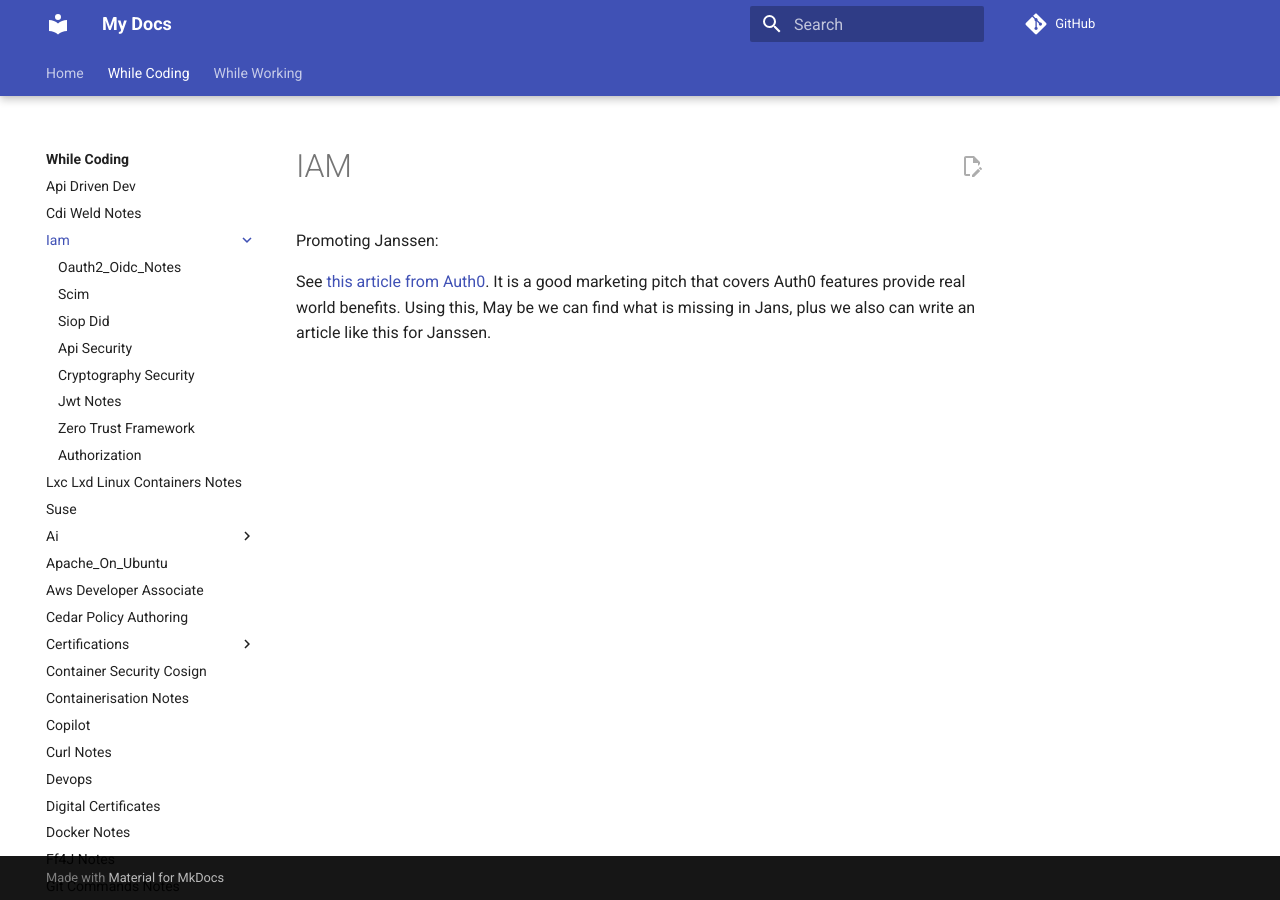
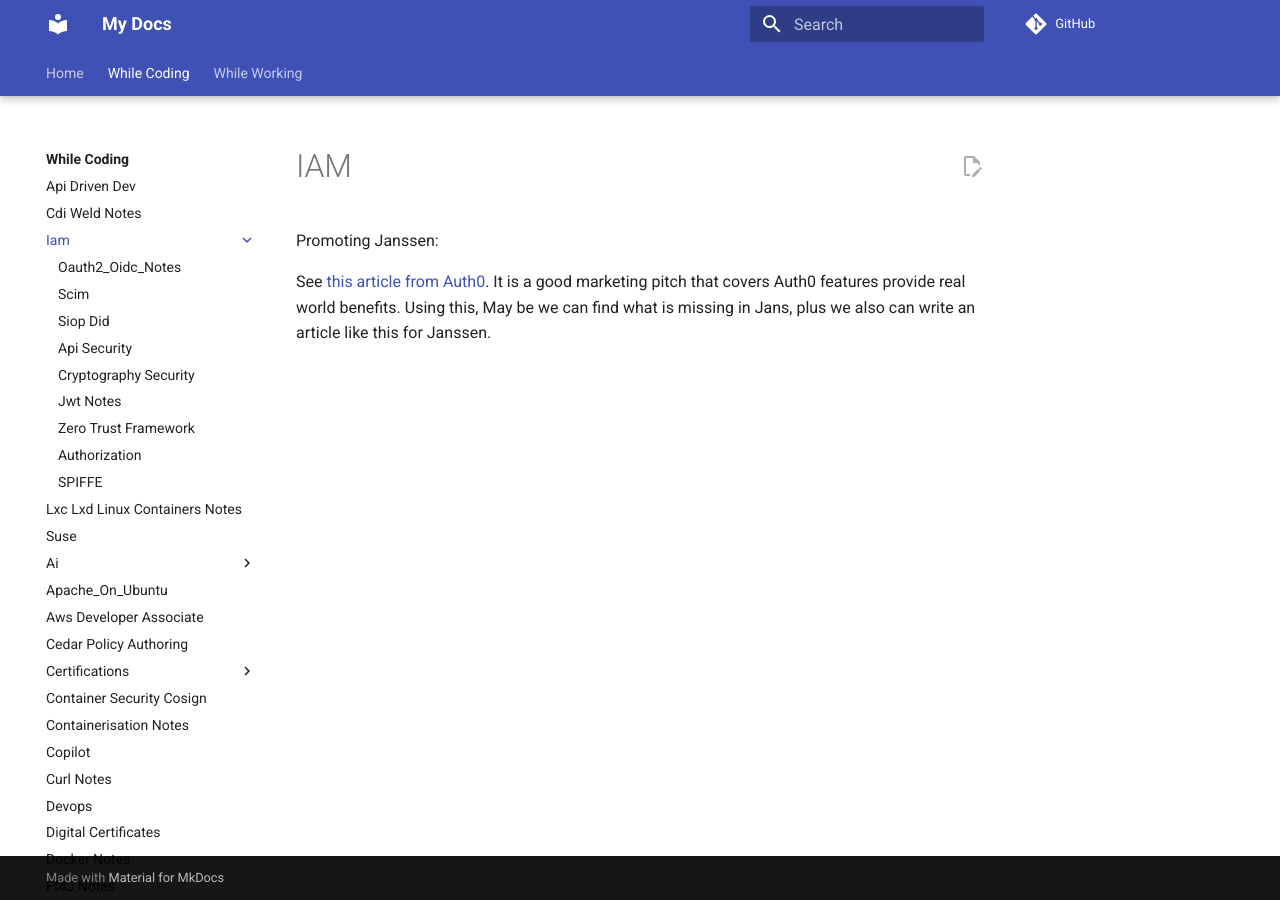
Before and after one commit to ossdhaval/mysite, an MkDocs documentation site: the page built from source/while-coding/IAM/README.md, in a window 1280 px wide. Built offline with MkDocs 1.6.1 and Material for MkDocs 9.7.7, drawn with Linux system fonts in a browser that asks for light colours; comment, search, counter and statistics services are not loaded.

Commit message:
Update mkdocs.yml

```diff
--- a/mkdocs.yml
+++ b/mkdocs.yml
@@ -37,6 +37,7 @@ nav:
     - Jwt Notes: while-coding/IAM/jwt-notes.md
     - Zero Trust Framework: while-coding/IAM/zero-trust-framework.md
     - Authorization: while-coding/IAM/authorization.md
+    - SPIFFE: while-coding/IAM/spiffe.md
   - Lxc Lxd Linux Containers Notes: while-coding/LXC-LXD-linux-containers-notes.md
   - Suse: while-coding/SUSE.md
   - Ai:
```
